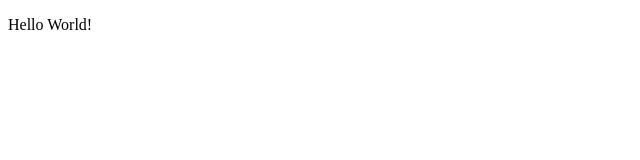
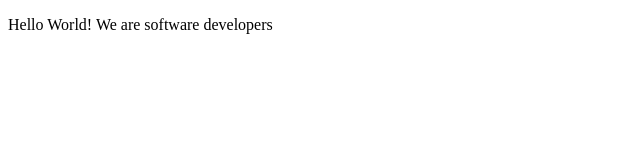
Before and after one commit to rohanjames1998/MicroverseChallenge2, a plain HTML site: page index.html in a window 1280 px wide. Shown: the whole page, without its empty margins (0-640 px from the left). Drawn offline with Linux system fonts and the light colour scheme.

Commit message:
second line

```diff
--- a/index.html
+++ b/index.html
@@ -8,7 +8,7 @@
 
   <body>
     <script src="https://cdn.freecodecamp.org/testable-projects-fcc/v1/bundle.js"></script>
-    <p>Hello World!</p>
+    <p>Hello World! We are software developers</p>
     <!--
 
     Hello Camper!
```
